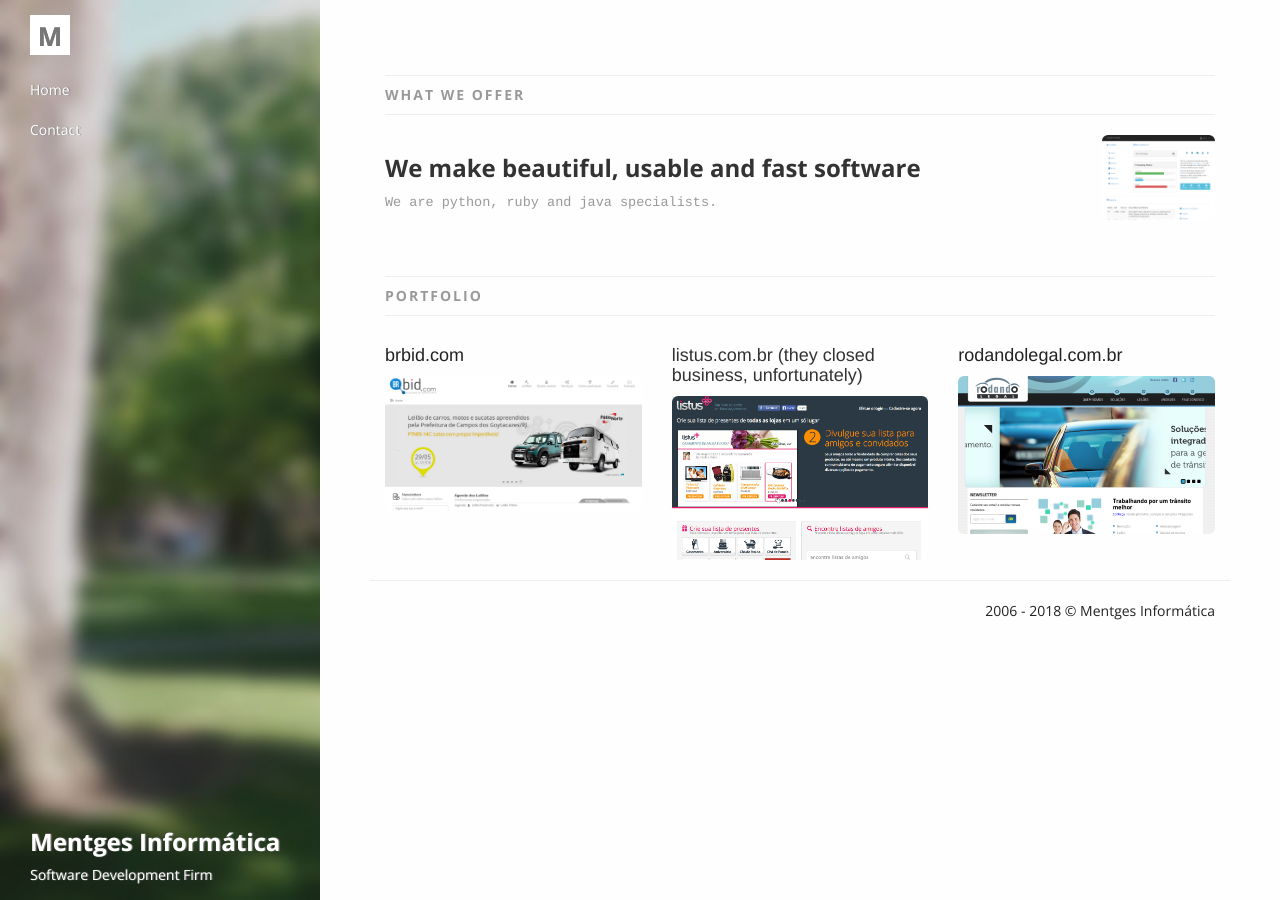
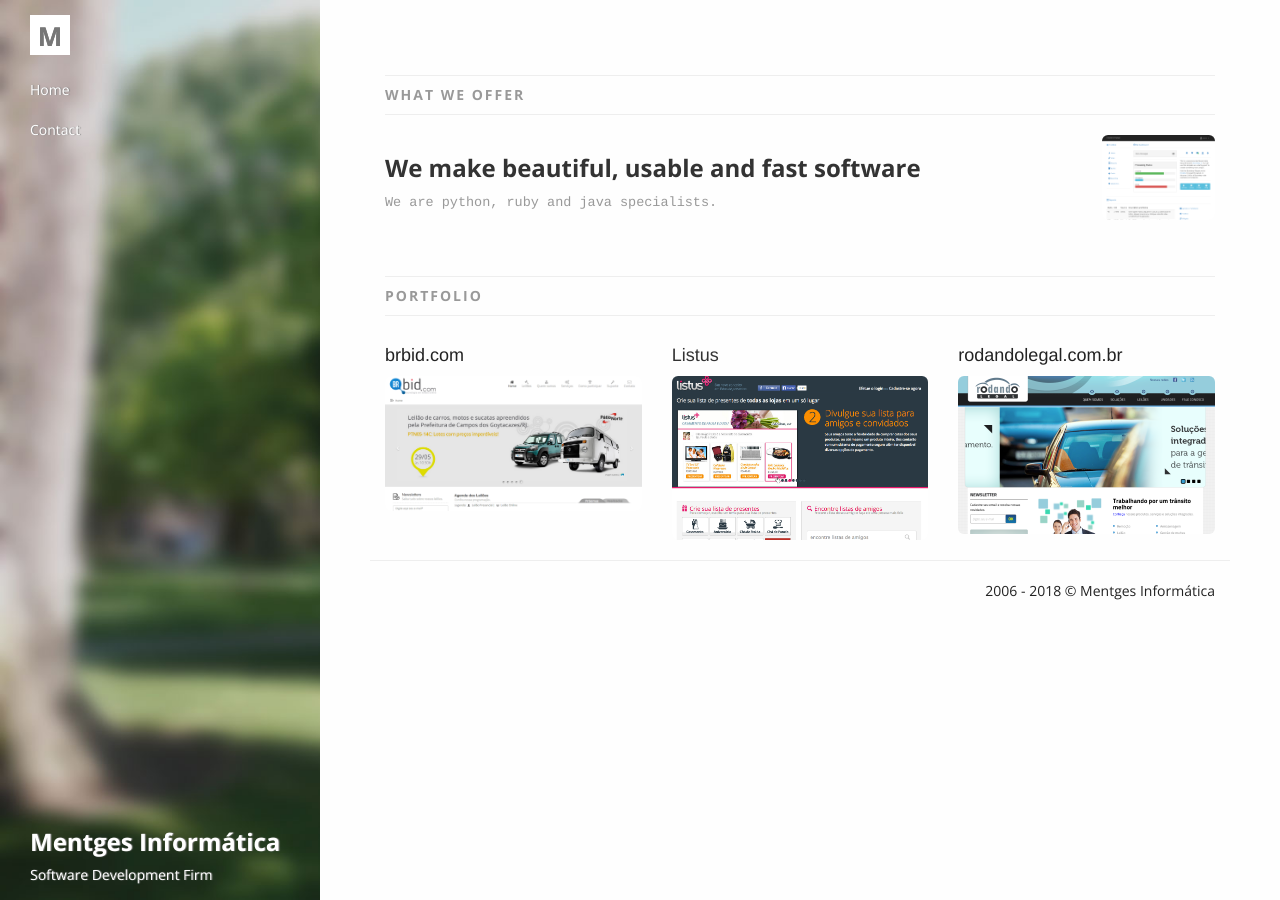
Before and after one commit to mentges/mentges.github.io, a Jekyll site: the page built from index.html, in a window 1280 px wide. Built offline with Jekyll 4.4.1, drawn with Linux system fonts in a browser that asks for light colours; nearby versions of some CDN libraries.

Commit message:
updated description

```diff
--- a/_layouts/default.html
+++ b/_layouts/default.html
@@ -57,7 +57,7 @@
                     <a href="#"><img src="/assets/example/brbid.png" class="img-responsive img-rounded"></a>
                   </div>
                   <div class="col-sm-4">
-                    <h4>listus.com.br (they closed business, unfortunately)</h4>
+                    <h4>Listus</h4>
                     <a href="#"><img src="/assets/example/listus.png" class="img-responsive img-rounded"></a>
                   </div>
                   <div class="col-sm-4">
```
